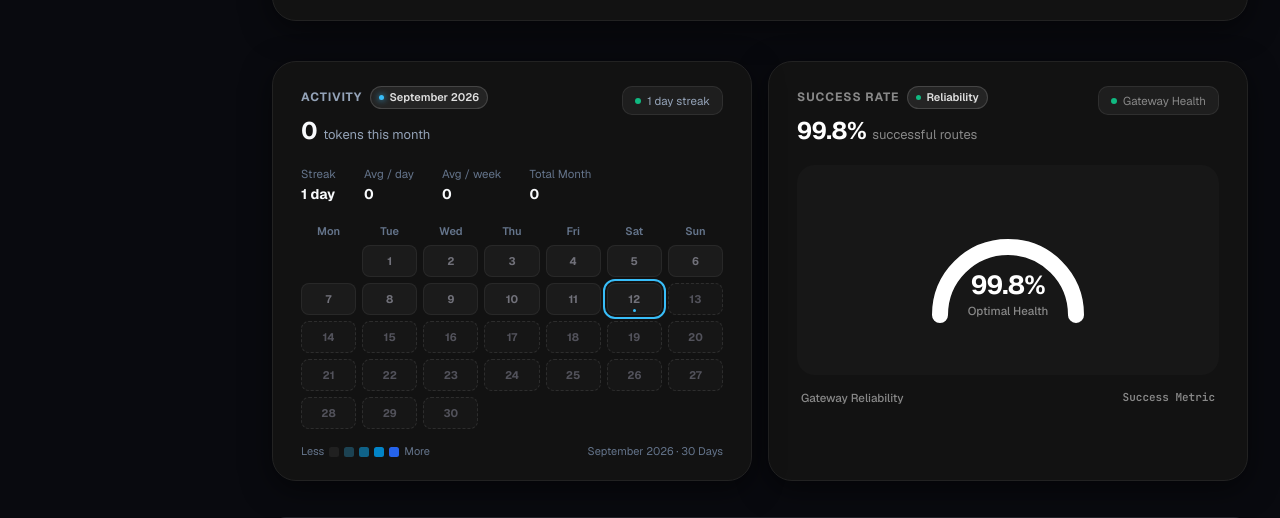
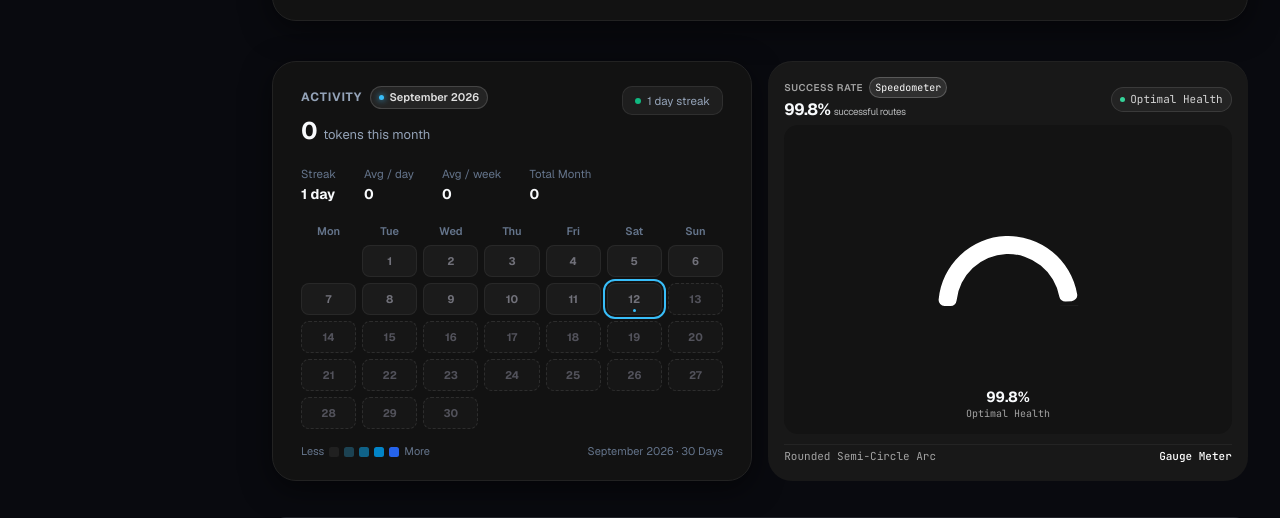
Before and after one commit to neuralnexustech/freeroute, a Next.js app: page /dashboard in a window 1280 px wide. Shown: the part 896-1414 px from the top of the page. Built offline with nearby package versions, Linux system fonts and the light colour scheme; no server answers; the database is empty.

Commit message:
fix(dashboard): rebuild SUCCESS RATE gauge with authentic Amicro Recharts semi-circle and motion

```diff
--- a/src/components/ui/mono-rounded-meter.tsx
+++ b/src/components/ui/mono-rounded-meter.tsx
@@ -1,12 +1,14 @@
 "use client";
 
-import React, { useMemo } from "react";
+import React, { useMemo, useEffect, useState } from "react";
+import { ResponsiveContainer, PieChart, Pie, Cell } from "recharts";
 
 interface MonoRoundedMeterProps {
   theme?: "dark" | "light";
-  value?: number; // 0 to 100 (percentage)
+  value?: number; // 0 to 100
   totalRequests?: number;
   successfulRequests?: number;
+  compact?: boolean;
   className?: string;
 }
 
@@ -15,12 +17,13 @@ export function MonoRoundedMeter({
   value = 99.8,
   totalRequests,
   successfulRequests,
+  compact = false,
   className = "",
 }: MonoRoundedMeterProps) {
   const isDark = theme === "dark";
 
-  // Calculate rate from requests if provided, or use value
-  const rate = useMemo(() => {
+  // Calculate rate from requests if provided, or use fallback value
+  const targetRate = useMemo(() => {
     if (totalRequests !== undefined && totalRequests > 0) {
       const succ = successfulRequests !== undefined ? successfulRequests : totalRequests;
       return Math.min(100, Math.max(0, (succ / totalRequests) * 100));
@@ -28,259 +31,152 @@ export function MonoRoundedMeter({
     return Math.min(100, Math.max(0, value));
   }, [value, totalRequests, successfulRequests]);
 
-  const displayRate = rate.toFixed(1);
+  // Animated rate counter for smooth entrance matching the 900ms recharts pie animation
+  const [animatedRate, setAnimatedRate] = useState<number>(0);
+  const [mounted, setMounted] = useState<boolean>(false);
 
-  // Health label
-  const statusLabel = rate >= 99 ? "Optimal Health" : rate >= 95 ? "Normal Load" : "Degraded";
+  useEffect(() => {
+    setMounted(true);
+    let startTimestamp: number | null = null;
+    const duration = 1000; // ms
+    let animFrame: number;
 
-  // Color tokens
-  const cardBg = isDark ? "#121212" : "#ffffff";
-  const cardBorder = isDark ? "#222222" : "#e5e7eb";
-  const canvasBg = isDark ? "#171717" : "#f1f3f5";
-  const textPrimary = isDark ? "#ffffff" : "#000000";
-  const textSecondary = isDark ? "#888888" : "#666666";
-  const badgeBg = isDark ? "rgba(255, 255, 255, 0.08)" : "#e5e7eb";
-  const badgeBorder = isDark ? "rgba(255, 255, 255, 0.15)" : "#d1d5db";
-  const badgeText = isDark ? "#e0e0e0" : "#374151";
+    const step = (timestamp: number) => {
+      if (!startTimestamp) startTimestamp = timestamp;
+      const progress = Math.min((timestamp - startTimestamp) / duration, 1);
+      // Ease out cubic
+      const easeOut = 1 - Math.pow(1 - progress, 3);
+      setAnimatedRate(Number((targetRate * easeOut).toFixed(1)));
+      if (progress < 1) {
+        animFrame = requestAnimationFrame(step);
+      } else {
+        setAnimatedRate(Number(targetRate.toFixed(1)));
+      }
+    };
 
-  // Arc track and fill colors
-  const trackStroke = isDark ? "rgba(255, 255, 255, 0.12)" : "rgba(0, 0, 0, 0.1)";
-  const fillStroke = isDark ? "#ffffff" : "#18181b";
-  const capBg = isDark ? "#171717" : "#f1f3f5";
-  const capBorder = isDark ? "#ffffff" : "#18181b";
+    animFrame = requestAnimationFrame(step);
+    return () => cancelAnimationFrame(animFrame);
+  }, [targetRate]);
 
-  // Geometry: 180° semi-circle
-  const cx = 130;
-  const cy = 125;
-  const radius = 68;
-  const strokeWidth = 16;
-  const fullCircumference = 2 * Math.PI * radius; // ~427.26
-  const semiCircumference = Math.PI * radius; // ~213.63
-  const progressArc = Math.max(0, (rate / 100) * semiCircumference);
+  // Data for Recharts Pie (Active vs Remaining)
+  const chartData = useMemo(() => {
+    const active = mounted ? targetRate : 0;
+    const remaining = Math.max(0, 100 - active);
+    return [
+      { name: "Active", value: active },
+      { name: "Remaining", value: remaining },
+    ];
+  }, [targetRate, mounted]);
 
-  // Floating pill cap at leading tip of progress arc
-  const tipAngleRad = Math.PI - (rate / 100) * Math.PI; // from PI (left) to 0 (right)
-  const tipX = cx + radius * Math.cos(tipAngleRad);
-  const tipY = cy - radius * Math.sin(tipAngleRad);
-  const tipRotationDeg = (tipAngleRad * 180) / Math.PI - 90;
+  const displayRate = animatedRate.toFixed(1);
+  const statusLabel = targetRate >= 99 ? "Optimal Health" : targetRate >= 95 ? "Normal Load" : "Degraded";
 
   return (
     <div
-      className={className}
-      style={{
-        width: "100%",
-        maxWidth: "100%",
-        margin: "0 auto",
-        borderRadius: 24,
-        background: cardBg,
-        border: `1px solid ${cardBorder}`,
-        padding: "24px 28px 20px",
-        boxShadow: isDark ? "0 8px 30px rgba(0,0,0,0.5)" : "0 8px 30px rgba(0,0,0,0.06)",
-        fontFamily: "var(--font-sans, system-ui, -apple-system, sans-serif)",
-        color: textPrimary,
-        transition: "background 0.25s, border-color 0.25s",
-      }}
+      className={`relative w-full rounded-[24px] transition-all duration-300 group flex flex-col justify-between overflow-hidden p-4 sm:p-5 ${
+        compact ? "h-[220px] sm:h-[268px]" : "min-h-[290px]"
+      } ${
+        isDark
+          ? "bg-[#181818] shadow-[inset_0_1px_0_rgba(255,255,255,0.04)] hover:bg-[#202020]"
+          : "bg-white shadow-[0_4px_20px_rgba(0,0,0,0.04)] border border-neutral-100 text-black hover:shadow-[0_6px_24px_rgba(0,0,0,0.06)]"
+      } ${className}`}
     >
-      {/* 1. Header (SUCCESS RATE, Reliability Badge, 100.0% successful routes) */}
-      <div style={{ display: "flex", justifyContent: "space-between", alignItems: "flex-start", marginBottom: 16 }}>
+      {/* 1. Header (Authentic Amicro Typography & Speedometer Badge) */}
+      <div className="flex items-center justify-between mb-1">
         <div>
-          <div style={{ display: "flex", alignItems: "center", gap: 8, marginBottom: 4 }}>
+          <div className="flex items-center gap-2">
             <span
-              style={{
-                fontSize: 12,
-                fontWeight: 700,
-                letterSpacing: "0.08em",
-                color: textSecondary,
-                textTransform: "uppercase",
-              }}
+              className={`text-xs font-semibold tracking-wider uppercase ${
+                isDark ? "text-neutral-400" : "text-neutral-500"
+              }`}
             >
               SUCCESS RATE
             </span>
-            <span
-              style={{
-                fontSize: 11,
-                fontWeight: 600,
-                padding: "2px 8px",
-                borderRadius: 12,
-                background: badgeBg,
-                border: `1px solid ${badgeBorder}`,
-                color: badgeText,
-                display: "inline-flex",
-                alignItems: "center",
-                gap: 5,
-              }}
-            >
-              <span
-                style={{
-                  width: 5,
-                  height: 5,
-                  borderRadius: "50%",
-                  background: rate >= 99 ? "#10b981" : "#f59e0b",
-                }}
-              />
-              Reliability
+            <span className="inline-flex items-center px-1.5 py-0.5 rounded-full text-[10px] font-mono bg-white/10 text-white border border-white/20">
+              Speedometer
             </span>
           </div>
-
-          <div style={{ display: "flex", alignItems: "baseline", gap: 6 }}>
-            <span style={{ fontSize: 24, fontWeight: 800, letterSpacing: "-0.02em" }}>
-              {displayRate}%
-            </span>
-            <span style={{ fontSize: 13, color: textSecondary }}>successful routes</span>
+          <div className="text-xl font-bold tracking-tight tabular-nums mt-0.5 font-sans">
+            {displayRate}% <span className="text-xs font-normal opacity-70">successful routes</span>
           </div>
         </div>
 
-        {/* Status Indicator */}
+        {/* Status Badge */}
         <div
-          style={{
-            display: "inline-flex",
-            alignItems: "center",
-            padding: "5px 12px",
-            borderRadius: 10,
-            background: isDark ? "rgba(255,255,255,0.05)" : "rgba(0,0,0,0.05)",
-            border: `1px solid ${isDark ? "rgba(255,255,255,0.08)" : "rgba(0,0,0,0.08)"}`,
-            gap: 6,
-            fontSize: 11.5,
-            color: textSecondary,
-          }}
+          className={`inline-flex items-center gap-1.5 px-2.5 py-1 rounded-full text-[11px] font-mono border ${
+            isDark
+              ? "bg-white/5 border-white/10 text-neutral-300"
+              : "bg-neutral-100 border-neutral-200 text-neutral-700"
+          }`}
         >
-          <span style={{ width: 6, height: 6, borderRadius: "50%", background: "#10b981" }} />
-          Gateway Health
+          <span
+            className={`w-1.5 h-1.5 rounded-full ${
+              targetRate >= 99 ? "bg-emerald-400" : targetRate >= 95 ? "bg-amber-400" : "bg-rose-400"
+            }`}
+          />
+          {statusLabel}
         </div>
       </div>
 
-      {/* 2. Visual Canvas Area */}
+      {/* 2. Main Stage (Exact Amicro Inner Stage with Recharts Semi-Circle & Corner Radius) */}
       <div
-        style={{
-          position: "relative",
-          width: "100%",
-          height: 210,
-          borderRadius: 18,
-          background: canvasBg,
-          display: "flex",
-          flexDirection: "column",
-          alignItems: "center",
-          justifyContent: "center",
-          overflow: "hidden",
-        }}
+        className={`relative w-full flex-1 rounded-[14px] overflow-hidden p-2 transition-colors duration-300 flex flex-col items-center justify-center ${
+          isDark ? "bg-[#131313]" : "bg-[#f4f4f6]"
+        }`}
+        style={{ minHeight: compact ? 130 : 150 }}
       >
-        {/* Semi-Circle SVG Meter */}
-        <div style={{ position: "relative", width: 260, height: 160, display: "flex", alignItems: "center", justifyContent: "center" }}>
-          <svg
-            width="260"
-            height="160"
-            viewBox="0 0 260 160"
-            style={{ overflow: "visible" }}
+        <ResponsiveContainer width="100%" height={compact ? 120 : 140}>
+          <PieChart>
+            <Pie
+              data={chartData}
+              dataKey="value"
+              cx="50%"
+              cy="70%"
+              startAngle={180}
+              endAngle={0}
+              innerRadius={compact ? 42 : 52}
+              outerRadius={compact ? 58 : 70}
+              cornerRadius={6}
+              strokeLinecap="round"
+              paddingAngle={4}
+              isAnimationActive={true}
+              animationDuration={900}
+              animationEasing="ease-out"
             >
-            {/* Background 180° Track Arc */}
-            <circle
-              cx={cx}
-              cy={cy}
-              r={radius}
-              fill="none"
-              stroke={trackStroke}
-              strokeWidth={strokeWidth}
-              strokeLinecap="round"
-              strokeDasharray={`${semiCircumference} ${fullCircumference}`}
-              style={{
-                transformOrigin: `${cx}px ${cy}px`,
-                transform: "rotate(180deg)",
-              }}
-            />
+              <Cell fill={isDark ? "#FFFFFF" : "#09090B"} stroke="none" />
+              <Cell fill={isDark ? "rgba(255,255,255,0.1)" : "rgba(9,9,11,0.1)"} stroke="none" />
+            </Pie>
+          </PieChart>
+        </ResponsiveContainer>
 
-            {/* Active Progress 180° Fill Arc */}
-            <circle
-              cx={cx}
-              cy={cy}
-              r={radius}
-              fill="none"
-              stroke={fillStroke}
-              strokeWidth={strokeWidth}
-              strokeLinecap="round"
-              strokeDasharray={`${progressArc} ${fullCircumference}`}
-              style={{
-                transformOrigin: `${cx}px ${cy}px`,
-                transform: "rotate(180deg)",
-                transition: "stroke-dasharray 0.8s cubic-bezier(0.2, 0.8, 0.2, 1)",
-              }}
-            />
-
-            {/* Floating Pill Cap Indicator at Leading Tip */}
-            {rate > 1 && rate < 99.5 && (
-              <rect
-                x={tipX - 4}
-                y={tipY - 11}
-                width={8}
-                height={22}
-                rx={4}
-                fill={capBg}
-                stroke={capBorder}
-                strokeWidth={2}
-                style={{
-                  transformOrigin: `${tipX}px ${tipY}px`,
-                  transform: `rotate(${tipRotationDeg}deg)`,
-                  transition: "all 0.8s cubic-bezier(0.2, 0.8, 0.2, 1)",
-                }}
-              />
-            )}
-          </svg>
-
-          {/* Centered Numbers inside Semi-Circle */}
-          <div
-            style={{
-              position: "absolute",
-              bottom: 30,
-              left: 0,
-              right: 0,
-              display: "flex",
-              flexDirection: "column",
-              alignItems: "center",
-              justifyContent: "center",
-              pointerEvents: "none",
-            }}
-          >
-            <span
-              style={{
-                fontSize: 26,
-                fontWeight: 800,
-                letterSpacing: "-0.03em",
-                color: textPrimary,
-                lineHeight: 1.1,
-              }}
-            >
+        {/* Center Floating Value */}
+        <div className="absolute bottom-4 flex flex-col items-center pointer-events-none">
+          <span className="text-lg font-bold tabular-nums font-sans leading-tight">
             {displayRate}%
           </span>
           <span
-              style={{
-                fontSize: 11.5,
-                fontWeight: 500,
-                color: textSecondary,
-                marginTop: 3,
-              }}
+            className={`text-[10px] font-mono ${
+              isDark ? "text-neutral-400" : "text-neutral-500"
+            }`}
           >
             {statusLabel}
           </span>
         </div>
       </div>
-      </div>
 
-      {/* 3. Footer (Gateway Reliability | Success Metric) */}
-      <div
-        style={{
-          display: "flex",
-          justifyContent: "space-between",
-          alignItems: "center",
-          marginTop: 14,
-          padding: "0 4px",
-          fontSize: 11.5,
-          color: textSecondary,
-        }}
-      >
-        <span style={{ fontWeight: 500 }}>Gateway Reliability</span>
-        <span style={{ fontFamily: "var(--font-mono)", fontSize: 11, fontWeight: 600 }}>
-          Success Metric
+      {/* 3. Footer */}
+      <div className="flex items-center justify-between mt-3 pt-1 border-t border-white/5 text-[11px] font-mono">
+        <span className={isDark ? "text-neutral-400" : "text-neutral-600"}>
+          Rounded Semi-Circle Arc
+        </span>
+        <span className={isDark ? "text-white font-medium" : "text-black font-medium"}>
+          Gauge Meter
         </span>
       </div>
     </div>
   );
 }
+
+// Export default and alias to cover both named imports
+export default MonoRoundedMeter;
+export { MonoRoundedMeter as RoundedMeter };
```
Lines whose indentation alone changed are shown as unchanged.
